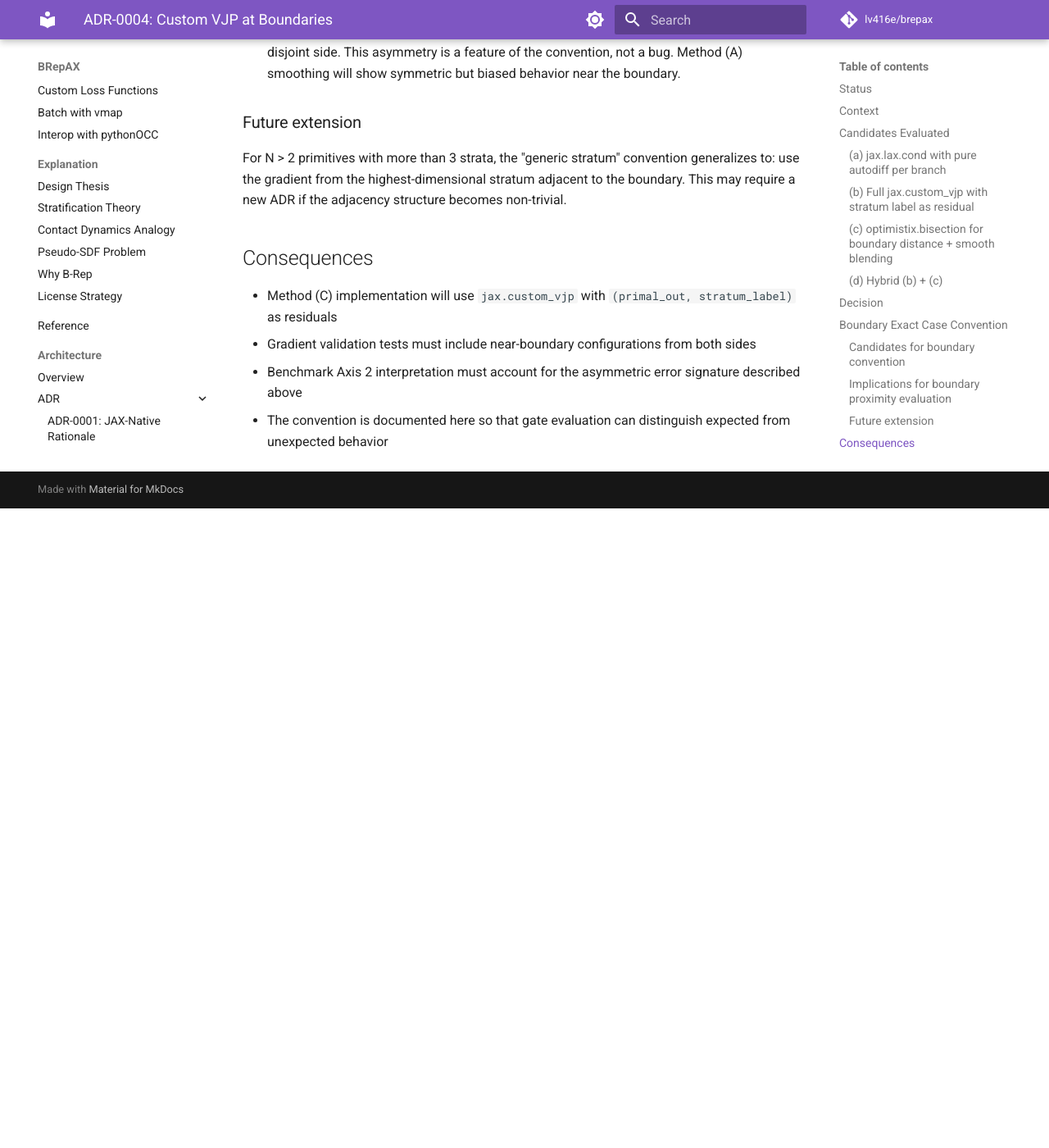
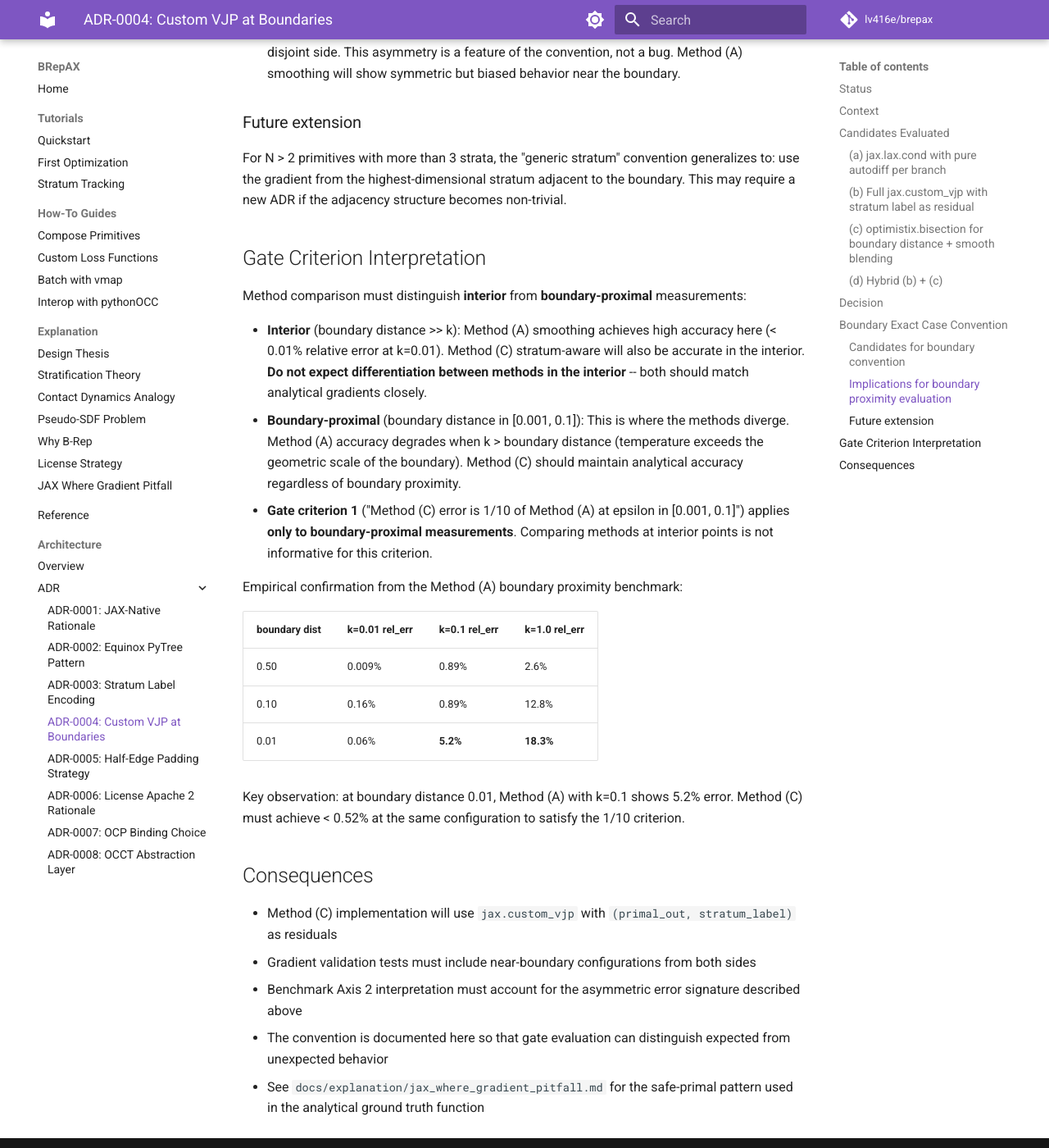
Before and after one commit to lv416e/brepax, an MkDocs documentation site: the page built from docs/architecture/adr/0004-custom-vjp-at-boundaries.md, in a window 1280 px wide and 1400 px high, scrolled down 2592 px. Shown: the whole window at 82% size. Built offline with MkDocs 1.6.1 and Material for MkDocs 9.7.7, drawn with Linux system fonts in a browser that asks for light colours; comment, search, counter and statistics services are not loaded; before the commit the page ends 3212 px from its top, so only the background shows below that.

Commit message:
docs: add boundary proximity benchmark, gradient pitfall guide, gate criteria
1. Benchmark now reports boundary distance for each config and adds
   simplified Axis 2 tests at eps={0.50, 0.10, 0.01}. Method (A) at
   k=0.1 shows 5.2% error at eps=0.01 -- the target for Method (C)
   to beat by 10x.

2. New docs/explanation/jax_where_gradient_pitfall.md documents the
   safe-primal pattern for jnp.where gradient NaN avoidance.

3. ADR-0004 updated with gate criterion interpretation: method
   comparison applies only to boundary-proximal measurements, not
   stratum interiors where all methods converge.

Co-Authored-By: Claude Opus 4.6 (1M context) <noreply@anthropic.com>

````diff
--- a/docs/architecture/adr/0004-custom-vjp-at-boundaries.md
+++ b/docs/architecture/adr/0004-custom-vjp-at-boundaries.md
@@ -62,9 +62,28 @@ When sweeping boundary distance epsilon toward 0:
 
 For N > 2 primitives with more than 3 strata, the "generic stratum" convention generalizes to: use the gradient from the highest-dimensional stratum adjacent to the boundary. This may require a new ADR if the adjacency structure becomes non-trivial.
 
+## Gate Criterion Interpretation
+
+Method comparison must distinguish **interior** from **boundary-proximal** measurements:
+
+- **Interior** (boundary distance >> k): Method (A) smoothing achieves high accuracy here (< 0.01% relative error at k=0.01). Method (C) stratum-aware will also be accurate in the interior. **Do not expect differentiation between methods in the interior** -- both should match analytical gradients closely.
+- **Boundary-proximal** (boundary distance in [0.001, 0.1]): This is where the methods diverge. Method (A) accuracy degrades when k > boundary distance (temperature exceeds the geometric scale of the boundary). Method (C) should maintain analytical accuracy regardless of boundary proximity.
+- **Gate criterion 1** ("Method (C) error is 1/10 of Method (A) at epsilon in [0.001, 0.1]") applies **only to boundary-proximal measurements**. Comparing methods at interior points is not informative for this criterion.
+
+Empirical confirmation from the Method (A) boundary proximity benchmark:
+
+| boundary dist | k=0.01 rel_err | k=0.1 rel_err | k=1.0 rel_err |
+|--------------|----------------|---------------|---------------|
+| 0.50 | 0.009% | 0.89% | 2.6% |
+| 0.10 | 0.16% | 0.89% | 12.8% |
+| 0.01 | 0.06% | **5.2%** | **18.3%** |
+
+Key observation: at boundary distance 0.01, Method (A) with k=0.1 shows 5.2% error. Method (C) must achieve < 0.52% at the same configuration to satisfy the 1/10 criterion.
+
 ## Consequences
 
 - Method (C) implementation will use `jax.custom_vjp` with `(primal_out, stratum_label)` as residuals
 - Gradient validation tests must include near-boundary configurations from both sides
 - Benchmark Axis 2 interpretation must account for the asymmetric error signature described above
 - The convention is documented here so that gate evaluation can distinguish expected from unexpected behavior
+- See `docs/explanation/jax_where_gradient_pitfall.md` for the safe-primal pattern used in the analytical ground truth function
--- /dev/null
+++ b/docs/explanation/jax_where_gradient_pitfall.md
@@ -0,0 +1,46 @@
+# JAX jnp.where Gradient Pitfall
+
+A recurring pattern in differentiable geometry code using JAX.
+
+## The Problem
+
+`jnp.where(cond, x, y)` evaluates **both** `x` and `y` during forward and backward passes, then selects the result based on `cond`. During gradient computation, the gradient of the **unselected** branch is still computed and can produce NaN or Inf if that branch involves:
+
+- Division by zero (e.g., `1 / d` where `d = 0` in the unselected regime)
+- `arccos` at domain boundaries (`arccos(1.0)` has infinite gradient)
+- `log(0)` or `sqrt(0)` in unselected branches
+
+The NaN propagates through the selected branch's gradient, corrupting the final result even though the forward pass returns the correct value.
+
+## Example: Two-Disk Intersection Area
+
+The analytical intersection area formula uses:
+
+```python
+cos_alpha = (d**2 + r1**2 - r2**2) / (2 * d * r1)  # division by d
+alpha = jnp.arccos(cos_alpha)                          # arccos at boundary
+lens = r1**2 * (alpha - sin(2*alpha)/2) + ...
+return jnp.where(disjoint, 0.0, jnp.where(contained, contained_area, lens))
+```
+
+When disks are disjoint (`d >> r1 + r2`), the forward pass correctly returns `0.0`. But the backward pass computes `d(lens)/d(r1)` anyway, which involves `d(arccos(clip(x)))/dx` at `x = 1.0` (infinite gradient), producing NaN.
+
+## The Fix: Safe Primal Values
+
+Replace potentially dangerous intermediate values with safe substitutes in branches that will be masked out:
+
+```python
+safe_d = jnp.maximum(d, 1e-10)              # prevent division by zero
+cos_alpha = jnp.clip(
+    (safe_d**2 + r1**2 - r2**2) / (2 * safe_d * r1),
+    -1.0 + eps, 1.0 - eps,                  # keep arccos away from domain boundary
+)
+```
+
+The `eps` margin ensures that `arccos` never evaluates at exactly +/-1, where its gradient is infinite. The `safe_d` floor prevents division by zero. Both modifications only affect branches that are masked out by `jnp.where`, so forward-pass accuracy is unchanged.
+
+## Relation to Custom VJP
+
+This workaround is a pragmatic fix for the analytical ground truth function. The general solution is `jax.custom_vjp`, which allows computing the correct gradient per stratum without evaluating unused branches. This is the approach adopted for the stratum-aware Boolean method (see ADR-0004).
+
+The safe-primal pattern and the custom_vjp approach are complementary: safe primals prevent NaN in simple functions where custom_vjp would be over-engineering, while custom_vjp provides exact gradients at stratum boundaries where safe primals only suppress NaN without correcting the gradient value.
--- a/mkdocs.yml
+++ b/mkdocs.yml
@@ -68,6 +68,7 @@ nav:
       - Pseudo-SDF Problem: explanation/pseudo_sdf_problem.md
       - Why B-Rep: explanation/why_brep.md
       - License Strategy: explanation/license_strategy.md
+      - JAX Where Gradient Pitfall: explanation/jax_where_gradient_pitfall.md
   - Reference: reference/index.md
   - Architecture:
       - Overview: architecture/index.md
````
Also changed, not shown: 2 other files.
